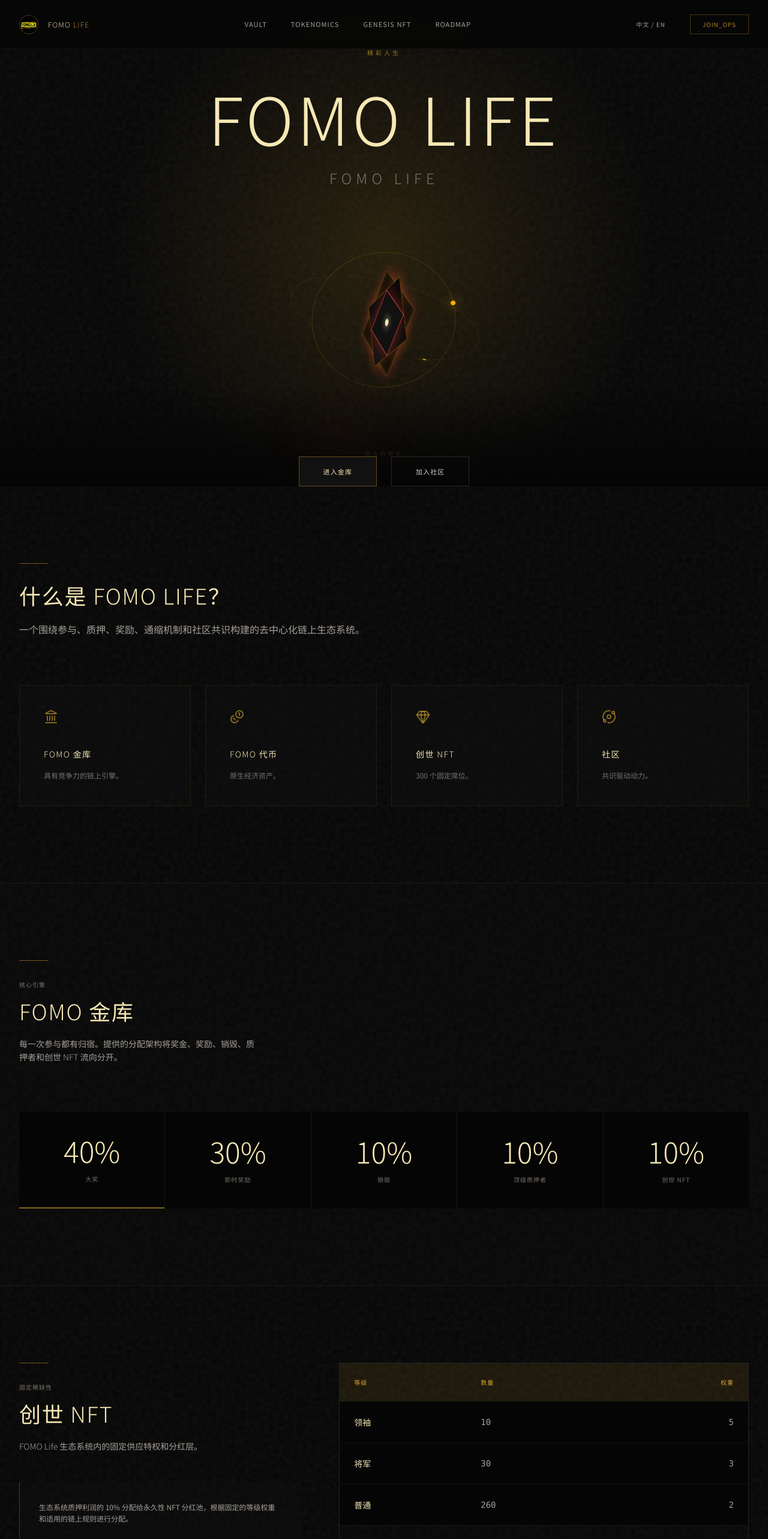
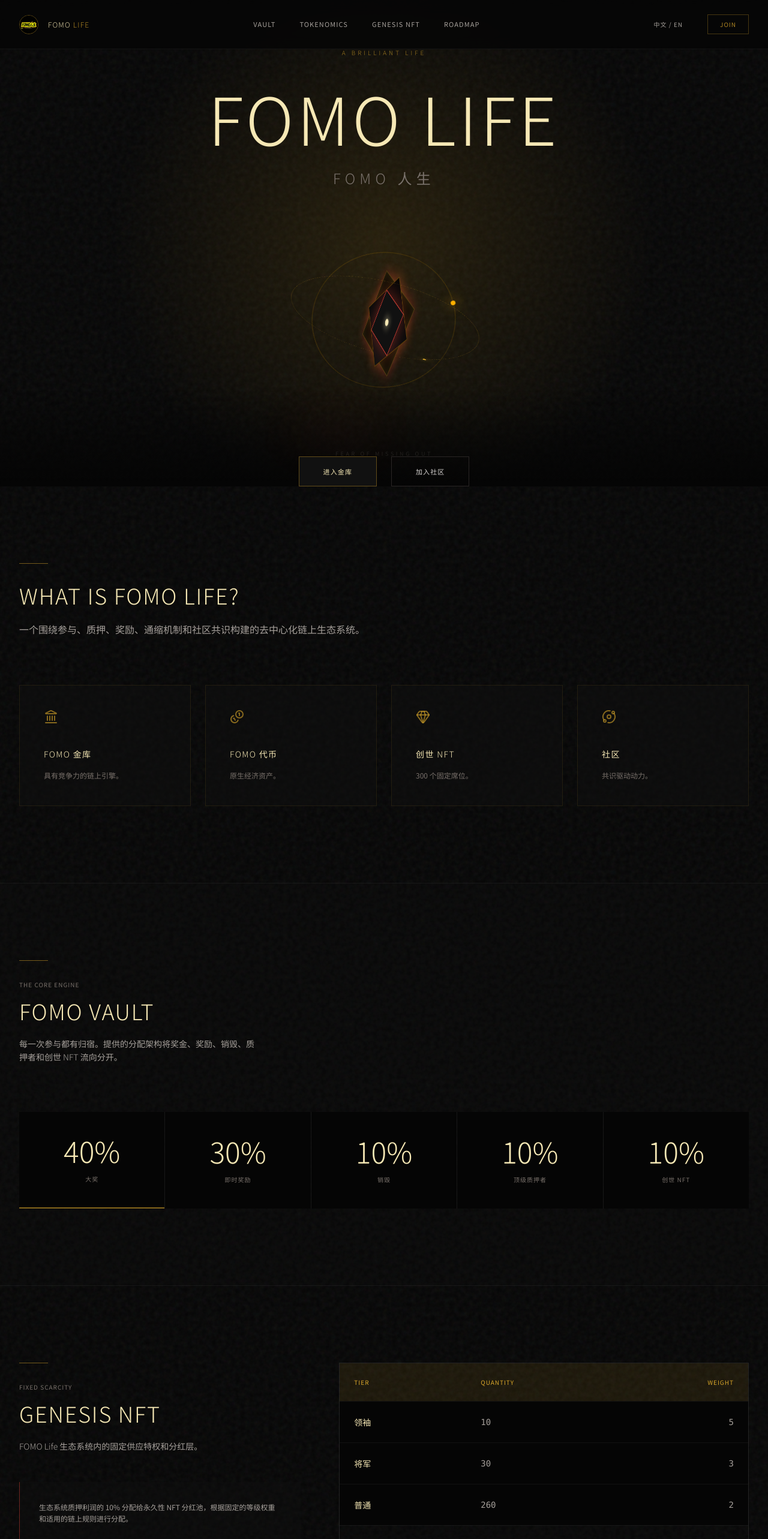
Before and after one commit to 0xblaize/fomolife, a React (Vite) app: page / in a window 1280 px wide. Shown: the top 2566 px of the page at 60% size. Built offline with nearby package versions, Linux system fonts and the light colour scheme.

Commit message:
last resolve of rebrading issues

```diff
--- a/src/components/Ecosystem.tsx
+++ b/src/components/Ecosystem.tsx
@@ -20,16 +20,15 @@ export default function Ecosystem() {
       </Reveal>
       <Reveal delay={0.06}>
         <h2 className="text-3xl md:text-4xl font-light tracking-wider text-cream mb-4">
-          {label("COMMUNITY IS CONSENSUS", "社区就是共识")}
+          COMMUNITY IS CONSENSUS
         </h2>
       </Reveal>
       <Reveal delay={0.12}>
         <p className="text-[10px] tracking-widest text-stone-500 mb-20 uppercase">
-          {label("CONSENSUS = ECOSYSTEM MOMENTUM", "共识 = 生态动力")}
+          CONSENSUS = ECOSYSTEM MOMENTUM
         </p>
       </Reveal>
 
-      {/* Network Visual */}
       <Reveal delay={0.18}>
         <div className="relative w-64 h-64 mx-auto mb-20 flex items-center justify-center">
           <div className="absolute inset-0 rounded-full border border-white/5" />
@@ -48,7 +47,6 @@ export default function Ecosystem() {
         </div>
       </Reveal>
 
-      {/* Social Cards */}
       <div className="grid grid-cols-1 md:grid-cols-3 gap-6 max-w-4xl mx-auto">
         {SOCIALS.map((s, i) => (
           <Reveal key={s.label} delay={i * 0.08}>
--- a/src/components/Footer.tsx
+++ b/src/components/Footer.tsx
@@ -7,7 +7,6 @@ export default function Footer() {
   return (
     <footer className="border-t border-gold/20 py-12 px-8">
       <div className="max-w-[1280px] mx-auto flex flex-col md:flex-row justify-between items-start gap-12">
-        {/* Brand */}
         <div className="flex items-center gap-4">
           <img
             src="/image.png"
@@ -19,15 +18,14 @@ export default function Footer() {
               FOMO<span className="text-gold/80"> LIFE</span>
             </div>
             <p className="text-[10px] tracking-widest text-stone-500 uppercase">
-              {label("A Brilliant Life", "精彩人生")}
+              A BRILLIANT LIFE
             </p>
           </div>
         </div>
 
-        {/* Anti-Scam */}
         <div className="max-w-md">
           <p className="text-[10px] tracking-widest text-ember/80 mb-3 uppercase">
-            {label("ANTI-SCAM NOTICE", "防骗防诈提示")}
+            ANTI-SCAM NOTICE
           </p>
           <p className="text-xs text-stone-500 leading-relaxed">
             {label(
@@ -37,13 +35,12 @@ export default function Footer() {
           </p>
         </div>
 
-        {/* Copyright */}
         <div className="md:text-right">
           <p className="text-[10px] tracking-widest text-stone-500 mb-2 uppercase">
             © 2024 FOMO LIFE
           </p>
           <p className="text-[10px] tracking-widest text-stone-600 uppercase">
-            {label("MECHANISM FIRST", "机制优先")}
+            MECHANISM FIRST
           </p>
         </div>
       </div>
--- a/src/components/Hero.tsx
+++ b/src/components/Hero.tsx
@@ -11,7 +11,7 @@ export default function Hero() {
 
       <div className="relative z-10 text-center flex flex-col items-center animate-fade-up">
         <p className="text-gold/70 tracking-[0.4em] text-[10px] mb-8 font-light">
-          {label("A BRILLIANT LIFE", "精彩人生")}
+          A BRILLIANT LIFE
         </p>
 
         <h1 className="text-6xl md:text-8xl lg:text-[110px] leading-tight font-light tracking-wider text-cream mb-4">
@@ -19,56 +19,32 @@ export default function Hero() {
         </h1>
 
         <p className="text-xl md:text-2xl text-stone-500 font-light tracking-[0.3em] mb-16">
-          {isZh ? "FOMO LIFE" : "FOMO人生"}
+          {isZh ? "FOMO 人生" : "A BRILLIANT LIFE"}
         </p>
 
         {/* 3D FOMO Core */}
         <div className="relative w-64 h-64 md:w-80 md:h-80 mb-16 perspective-container flex items-center justify-center">
-          {/* Main Rotating Structure */}
           <div className="absolute inset-0 preserve-3d flex items-center justify-center" style={{ animation: "float3D 20s linear infinite" }}>
-            {/* Outer Gold Orbit */}
             <div className="absolute w-full h-full rounded-full border-[1px] border-gold/30 border-dashed preserve-3d" style={{ animation: "orbitX 16s linear infinite" }}>
               <div className="absolute top-0 left-1/2 w-1.5 h-1.5 bg-gold rounded-full shadow-[0_0_15px_#D9A62A] -translate-x-1/2 -translate-y-1/2" />
             </div>
-
-            {/* Inner Amber Orbit */}
             <div className="absolute w-[75%] h-[75%] rounded-full border border-amber/20 preserve-3d" style={{ animation: "orbitY 22s linear infinite reverse" }}>
               <div className="absolute bottom-0 right-1/2 w-2 h-2 bg-amber rounded-full shadow-[0_0_20px_#FFB000] translate-x-1/2 translate-y-1/2" />
             </div>
-
-            {/* 3D FOMO Core */}
             <div className="relative w-24 h-24 md:w-32 md:h-32 preserve-3d flex items-center justify-center" style={{ animation: "pulseCore 3.5s ease-in-out infinite" }}>
-              {/* Back layer */}
-              <div
-                className="absolute inset-0 bg-void border border-gold/40 rotate-45 shadow-[inset_0_0_20px_rgba(217,166,42,0.2)]"
-                style={{ transform: "translateZ(-25px)" }}
-              />
-              {/* Middle layer */}
-              <div
-                className="absolute inset-2 bg-gradient-to-br from-void to-charcoal border border-amber/40 rotate-12 shadow-[0_0_30px_rgba(255,176,0,0.15)]"
-                style={{ transform: "translateZ(5px)" }}
-              />
-              {/* Front core */}
-              <div
-                className="absolute inset-6 bg-charcoal border border-ember rotate-45 flex items-center justify-center shadow-[0_0_35px_rgba(255,74,61,0.4)]"
-                style={{ transform: "translateZ(35px)" }}
-              >
+              <div className="absolute inset-0 bg-void border border-gold/40 rotate-45 shadow-[inset_0_0_20px_rgba(217,166,42,0.2)]" style={{ transform: "translateZ(-25px)" }} />
+              <div className="absolute inset-2 bg-gradient-to-br from-void to-charcoal border border-amber/40 rotate-12 shadow-[0_0_30px_rgba(255,176,0,0.15)]" style={{ transform: "translateZ(5px)" }} />
+              <div className="absolute inset-6 bg-charcoal border border-ember rotate-45 flex items-center justify-center shadow-[0_0_35px_rgba(255,74,61,0.4)]" style={{ transform: "translateZ(35px)" }}>
                 <div className="w-3 h-3 bg-cream rounded-full shadow-[0_0_15px_#F6E8B5]" />
               </div>
             </div>
           </div>
-
-          {/* Ground shadow */}
-          <div
-            className="absolute -bottom-10 left-1/2 -translate-x-1/2 w-40 h-8 bg-ember/20 blur-2xl rounded-full"
-            style={{ animation: "pulseShadow 3.5s ease-in-out infinite" }}
-          />
+          <div className="absolute -bottom-10 left-1/2 -translate-x-1/2 w-40 h-8 bg-ember/20 blur-2xl rounded-full" style={{ animation: "pulseShadow 3.5s ease-in-out infinite" }} />
         </div>
 
-        {/* CTAs */}
         <div className="flex flex-col sm:flex-row items-center gap-6 animate-fade-up delay-200">
           <GoldButton href="#vault">
-            {label("ENTER VAULT", "进入金库")}
+            {label("CHECK VAULT", "进入金库")}
           </GoldButton>
           <GoldButton href="#community" ghost>
             {label("JOIN COMMUNITY", "加入社区")}
@@ -78,11 +54,10 @@ export default function Hero() {
 
       <div className="absolute bottom-12 left-1/2 -translate-x-1/2 text-center animate-fade-up delay-300">
         <p className="text-[9px] tracking-[0.4em] text-stone-600 uppercase">
-          {label("FEAR OF MISSING OUT", "错失恐惧症")}
+          FEAR OF MISSING OUT
         </p>
       </div>
 
-      {/* Gradient fade */}
       <div className="absolute bottom-0 left-0 right-0 h-40 bg-gradient-to-t from-void to-transparent pointer-events-none" />
     </section>
   );
--- a/src/components/Navbar.tsx
+++ b/src/components/Navbar.tsx
@@ -50,7 +50,7 @@ export default function Navbar() {
           rel="noreferrer"
           className="hidden md:inline-block text-[10px] tracking-widest text-gold/80 border border-gold/30 px-5 py-2 hover:bg-gold/5 transition-all duration-300"
         >
-          JOIN_OPS
+          JOIN
         </a>
       </div>
     </header>
--- a/src/components/Nft.tsx
+++ b/src/components/Nft.tsx
@@ -14,19 +14,18 @@ export default function Nft() {
   return (
     <section id="genesis" className="py-32 px-8 max-w-[1280px] mx-auto">
       <div className="grid lg:grid-cols-12 gap-16">
-        {/* Left: Description */}
         <div className="lg:col-span-5">
           <Reveal>
             <div className="w-12 h-px bg-gold/50 mb-8" />
           </Reveal>
           <Reveal delay={0.06}>
             <p className="text-[10px] tracking-widest text-stone-500 mb-4">
-              {label("FIXED SCARCITY", "固定稀缺性")}
+              FIXED SCARCITY
             </p>
           </Reveal>
           <Reveal delay={0.12}>
             <h2 className="text-3xl md:text-4xl font-light tracking-wider text-cream mb-6">
-              {label("GENESIS NFT", "创世 NFT")}
+              GENESIS NFT
             </h2>
           </Reveal>
           <Reveal delay={0.18}>
@@ -37,7 +36,6 @@ export default function Nft() {
               )}
             </p>
           </Reveal>
-
           <Reveal delay={0.24}>
             <div className="p-8 bg-charcoal/30 border-l border-ember/40">
               <p className="text-xs text-stone-400 leading-relaxed">
@@ -50,17 +48,14 @@ export default function Nft() {
           </Reveal>
         </div>
 
-        {/* Right: Table */}
         <div className="lg:col-span-7">
           <Reveal>
             <div className="border border-white/10 overflow-hidden">
-              {/* Header */}
               <div className="grid grid-cols-3 bg-gold/10 p-6">
-                <span className="text-[10px] tracking-widest text-gold">{label("TIER", "等级")}</span>
-                <span className="text-[10px] tracking-widest text-gold">{label("QUANTITY", "数量")}</span>
-                <span className="text-[10px] tracking-widest text-gold text-right">{label("WEIGHT", "权重")}</span>
+                <span className="text-[10px] tracking-widest text-gold">TIER</span>
+                <span className="text-[10px] tracking-widest text-gold">QUANTITY</span>
+                <span className="text-[10px] tracking-widest text-gold text-right">WEIGHT</span>
               </div>
-              {/* Rows */}
               {TIERS.map((t) => (
                 <div key={t.tier} className="grid grid-cols-3 p-6 border-t border-white/5 bg-void hover:bg-charcoal/40 transition-colors duration-300">
                   <span className="text-sm text-cream font-light">{label(t.tier, t.tierZh)}</span>
@@ -68,11 +63,10 @@ export default function Nft() {
                   <span className="text-sm text-stone-400 font-mono text-right">{t.weight}</span>
                 </div>
               ))}
-              {/* Footer */}
               <div className="grid grid-cols-3 p-6 border-t border-white/5 bg-charcoal/20">
-                <span className="text-[10px] tracking-widest text-stone-500">{label("TOTAL", "总计")}</span>
+                <span className="text-[10px] tracking-widest text-stone-500">TOTAL</span>
                 <span className="text-[10px] tracking-widest text-stone-500 font-mono">300</span>
-                <span className="text-[10px] tracking-widest text-stone-500 text-right">{label("NEVER INCREASED", "永不增发")}</span>
+                <span className="text-[10px] tracking-widest text-stone-500 text-right">NEVER INCREASED</span>
               </div>
             </div>
           </Reveal>
--- a/src/components/Pillars.tsx
+++ b/src/components/Pillars.tsx
@@ -1,5 +1,6 @@
 import { Reveal } from "./ui";
 import { useLanguage, copy } from "../i18n";
+import { Landmark, Coins, Gem, Orbit } from "lucide-react";
 
 const PILLARS = [
   { icon: "landmark" as const, t: "FOMO VAULT", tZh: "FOMO 金库", d: "The competitive on-chain engine.", dZh: "具有竞争力的链上引擎。" },
@@ -8,7 +9,6 @@ const PILLARS = [
   { icon: "orbit" as const, t: "COMMUNITY", tZh: "社区", d: "Consensus drives momentum.", dZh: "共识驱动动力。" },
 ];
 
-import { Landmark, Coins, Gem, Orbit } from "lucide-react";
 const ICON_MAP = { landmark: Landmark, coins: Coins, gem: Gem, orbit: Orbit };
 
 export default function Pillars() {
@@ -20,7 +20,7 @@ export default function Pillars() {
       <div className="mb-20">
         <div className="w-12 h-px bg-gold/50 mb-8" />
         <h2 className="text-3xl md:text-4xl font-light tracking-wider text-cream">
-          {label("WHAT IS FOMO LIFE?", "什么是 FOMO LIFE？")}
+          WHAT IS FOMO LIFE?
         </h2>
         <p className="mt-6 text-stone-400 font-light leading-relaxed max-w-2xl text-sm md:text-base">
           {label(
@@ -37,7 +37,7 @@ export default function Pillars() {
             <Reveal key={p.t} delay={i * 0.08}>
               <div className="group p-10 bg-charcoal/50 border border-gold/10 hover:border-amber/30 transition-colors duration-500">
                 <Icon size={24} className="text-gold/60 mb-10" />
-                <h3 className="text-sm tracking-widest text-cream mb-4 font-light">
+                <h3 className="text-sm tracking-widest text-cream mb-4 font-light uppercase">
                   {label(p.t, p.tZh)}
                 </h3>
                 <p className="text-xs text-stone-500 leading-relaxed">
--- a/src/components/Vault.tsx
+++ b/src/components/Vault.tsx
@@ -23,12 +23,12 @@ export default function Vault() {
             </Reveal>
             <Reveal delay={0.06}>
               <p className="text-[10px] tracking-widest text-stone-500 mb-4">
-                {label("THE CORE ENGINE", "核心引擎")}
+                THE CORE ENGINE
               </p>
             </Reveal>
             <Reveal delay={0.12}>
               <h2 className="text-3xl md:text-4xl font-light tracking-wider text-cream mb-6">
-                {label("FOMO VAULT", "FOMO 金库")}
+                FOMO VAULT
               </h2>
             </Reveal>
             <Reveal delay={0.18}>
@@ -45,10 +45,7 @@ export default function Vault() {
         <Reveal>
           <div className="grid grid-cols-2 md:grid-cols-5 gap-px bg-white/5">
             {ALLOCATIONS.map((a) => (
-              <div
-                key={a.label}
-                className={`${a.span} p-10 bg-void flex flex-col justify-center items-center text-center ${a.border}`}
-              >
+              <div key={a.label} className={`${a.span} p-10 bg-void flex flex-col justify-center items-center text-center ${a.border}`}>
                 <span className="text-5xl font-light text-cream mb-4">{a.pct}</span>
                 <span className="text-[10px] tracking-widest text-stone-500 uppercase">
                   {label(a.label, a.labelZh)}
```
Also changed, not shown: src/components/Tokenomics.tsx (+3 -5 lines).
